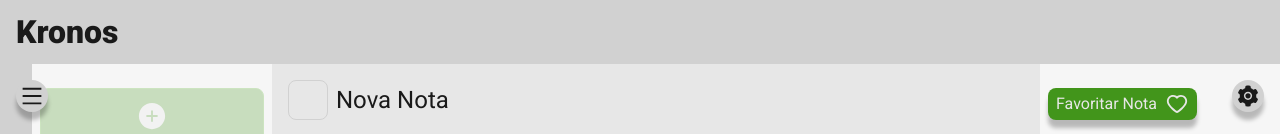
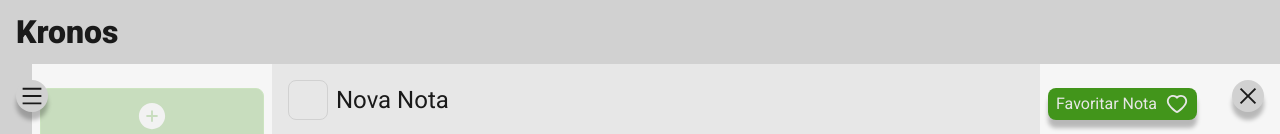
Before and after one commit to Bernardopog/kronos-app, a Next.js app in the folder apps/frontend/: page /pages/note in a window 1280 px wide. Both pictures are taken after a click on the button "Criar nova nota". Shown: the top 134 px of the page. Built offline with nearby package versions, Linux system fonts and the light colour scheme.

Commit message:
fix(frontend): fixes Note Options button not changing

```diff
--- a/apps/frontend/src/ui/NotePage/NoteOptions.tsx
+++ b/apps/frontend/src/ui/NotePage/NoteOptions.tsx
@@ -6,19 +6,13 @@ import { useContext, useState } from "react";
 import {
   AiFillHeart,
   AiFillSetting,
-  // AiFillSetting,
   AiOutlineClose,
   AiOutlineHeart,
 } from "react-icons/ai";
 
 export default function NoteOptions() {
-  const {
-    selectedNote,
-    toggleFavorite,
-    isOptionsShow,
-    toggleOptions,
-    optionsShowControl,
-  } = useContext(NoteContext);
+  const { selectedNote, toggleFavorite, toggleOptions, optionsShowControl } =
+    useContext(NoteContext);
 
   const [toggleOptionMenuDesktop, setToggleOptionMenuDesktop] = useState(false);
 
@@ -28,16 +22,15 @@ export default function NoteOptions() {
         {selectedNote && (
           <Button
             extraStyles={{
-              button: `hidden fixed top-20 right-4 z-50 bg-woodsmoke-200 dark:border dark:border-woodsmoke-800 dark:bg-woodsmoke-950 lg:flex
-            ${!isOptionsShow && "hover:rotate-90 ease-in-out duration-500"}`,
-              icon: "text-woodsmoke-950 dark:text-woodsmoke-50",
+              button: `hidden fixed top-20 right-4 z-50 bg-woodsmoke-200 dark:border dark:border-woodsmoke-800 dark:bg-woodsmoke-950 lg:flex`,
+              icon: `text-woodsmoke-950 dark:text-woodsmoke-50 ${toggleOptionMenuDesktop && "ease-in-out duration-1000 hover:rotate-180"}`,
             }}
             action={() => {
               setToggleOptionMenuDesktop(!toggleOptionMenuDesktop);
             }}
             ariaLabel="Abrir opções"
           >
-            {isOptionsShow ? <AiOutlineClose /> : <AiFillSetting />}
+            {!toggleOptionMenuDesktop ? <AiOutlineClose /> : <AiFillSetting />}
           </Button>
         )}
         <aside
@@ -62,7 +55,7 @@ export default function NoteOptions() {
             onClick={() => {
               toggleOptions("close");
             }}
-            aria-label="Fechar lista de notas"
+            aria-label="Fechar opções"
           >
             <AiOutlineClose />
           </button>
```
